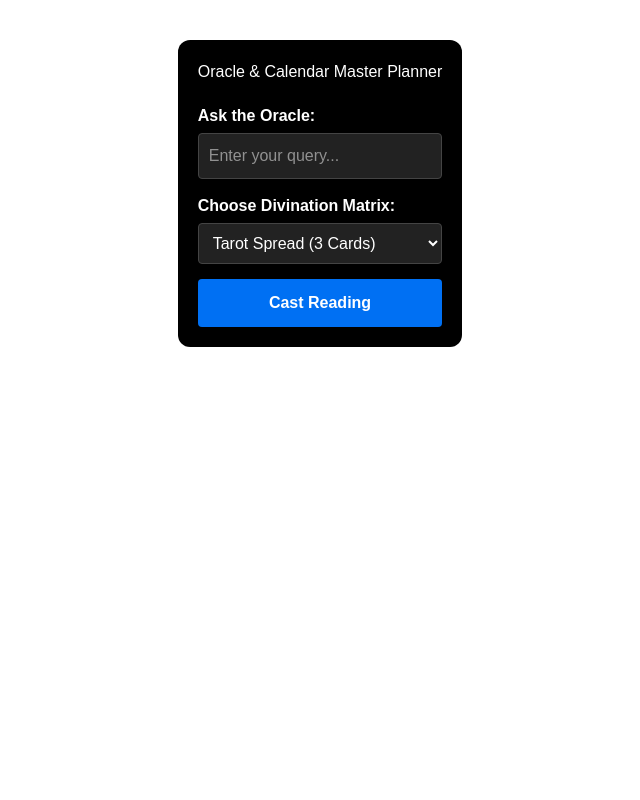
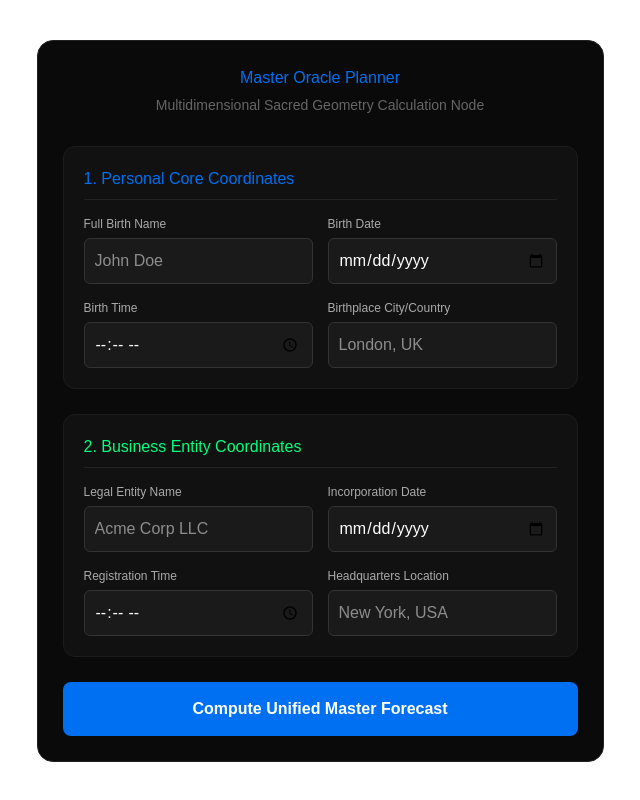
Before and after one commit to karnero131313/oracle-master-planner, a Next.js app in the folder oracle-master-planner-frontend/: page / in a window 1280 px wide. Shown: the whole page, without its empty margins (320-960 px from the left). Built offline with nearby package versions, Linux system fonts and the light colour scheme.

Commit message:
Update page.tsx

```diff
--- a/oracle-master-planner-frontend/src/app/page.tsx
+++ b/oracle-master-planner-frontend/src/app/page.tsx
@@ -3,15 +3,23 @@
 import { useState } from 'react';
 
 export default function Home() {
-  const [query, setQuery] = useState('');
-  const [system, setSystem] = useState('tarot');
+  // Personal State Variables
+  const [name, setName] = useState('');
+  const [birthDate, setBirthDate] = useState('');
+  const [birthTime, setBirthTime] = useState('');
+  const [birthPlace, setBirthPlace] = useState('');
+
+  // Business State Variables
+  const [entityName, setEntityName] = useState('');
+  const [incorporationDate, setIncorporationDate] = useState('');
+  const [registrationTime, setRegistrationTime] = useState('');
+  const [headquartersLocation, setHeadquartersLocation] = useState('');
+
   const [loading, setLoading] = useState(false);
   const [result, setResult] = useState<any>(null);
 
-  const handleSubmit = async (e: React.FormEvent) => {
+  const handleCalculate = async (e: React.FormEvent) => {
     e.preventDefault();
-    if (!query) return alert('Please enter your question!');
-
     setLoading(true);
     setResult(null);
 
@@ -19,97 +27,112 @@ export default function Home() {
       const res = await fetch('/api/oracle', {
         method: 'POST',
         headers: { 'Content-Type': 'application/json' },
-        body: JSON.stringify({ query, system }),
+        body: JSON.stringify({
+          personal: { name, birthDate, birthTime, birthPlace },
+          corporate: { entityName, incorporationDate, registrationTime, headquartersLocation }
+        }),
       });
 
-      if (!res.ok) throw new Error(`Server returned error: ${res.status}`);
       const data = await res.json();
       setResult(data);
     } catch (err) {
       console.error(err);
-      alert('Failed to connect to the Oracle engine.');
+      alert('Computation error encountered on the universal network grid.');
     } finally {
       setLoading(false);
     }
   };
 
   return (
-    <main style={{ maxWidth: '600px', margin: '40px auto', padding: '20px', fontFamily: 'sans-serif', color: '#fff', background: '#000', borderRadius: '12px' }}>
-      <h1 style={{ textAlign: 'center', marginBottom: '20px' }}>Oracle & Calendar Master Planner</h1>
+    <main style={{ maxWidth: '800px', margin: '40px auto', padding: '25px', fontFamily: 'sans-serif', color: '#fff', background: '#0a0a0a', borderRadius: '16px', border: '1px solid #222' }}>
+      <h1 style={{ textAlign: 'center', marginBottom: '5px', color: '#0070f3' }}>Master Oracle Planner</h1>
+      <p style={{ textAlign: 'center', color: '#666', marginBottom: '30px', fontSize: '14px' }}>Multidimensional Sacred Geometry Calculation Node</p>
 
-      <form onSubmit={handleSubmit} style={{ display: 'flex', flexDirection: 'column', gap: '15px' }}>
-        <div>
-          <label style={{ display: 'block', fontWeight: 'bold', marginBottom: '5px' }}>Ask the Oracle:</label>
-          <input
-            type="text"
-            value={query}
-            onChange={(e) => setQuery(e.target.value)}
-            placeholder="Enter your query..."
-            style={{ width: '100%', padding: '10px', borderRadius: '4px', border: '1px solid #444', backgroundColor: '#222', color: '#fff' }}
-          />
+      <form onSubmit={handleCalculate} style={{ display: 'flex', flexDirection: 'column', gap: '25px' }}>
+
+        {/* PERSONAL METADATA BLOCK */}
+        <div style={{ background: '#111', padding: '20px', borderRadius: '12px', border: '1px solid #1c1c1c' }}>
+          <h3 style={{ marginTop: '0', color: '#0070f3', borderBottom: '1px solid #222', paddingBottom: '8px' }}>1. Personal Core Coordinates</h3>
+          <div style={{ display: 'grid', gridTemplateColumns: '1fr 1fr', gap: '15px', marginTop: '15px' }}>
+            <div>
+              <label style={{ display: 'block', fontSize: '12px', color: '#aaa', marginBottom: '5px' }}>Full Birth Name</label>
+              <input type="text" value={name} onChange={(e) => setName(e.target.value)} placeholder="John Doe" style={{ width: '100%', padding: '10px', borderRadius: '6px', border: '1px solid #333', backgroundColor: '#1a1a1a', color: '#fff' }} />
+            </div>
+            <div>
+              <label style={{ display: 'block', fontSize: '12px', color: '#aaa', marginBottom: '5px' }}>Birth Date</label>
+              <input type="date" value={birthDate} onChange={(e) => setBirthDate(e.target.value)} style={{ width: '100%', padding: '10px', borderRadius: '6px', border: '1px solid #333', backgroundColor: '#1a1a1a', color: '#fff' }} />
+            </div>
+            <div>
+              <label style={{ display: 'block', fontSize: '12px', color: '#aaa', marginBottom: '5px' }}>Birth Time</label>
+              <input type="time" value={birthTime} onChange={(e) => setBirthTime(e.target.value)} style={{ width: '100%', padding: '10px', borderRadius: '6px', border: '1px solid #333', backgroundColor: '#1a1a1a', color: '#fff' }} />
+            </div>
+            <div>
+              <label style={{ display: 'block', fontSize: '12px', color: '#aaa', marginBottom: '5px' }}>Birthplace City/Country</label>
+              <input type="text" value={birthPlace} onChange={(e) => setBirthPlace(e.target.value)} placeholder="London, UK" style={{ width: '100%', padding: '10px', borderRadius: '6px', border: '1px solid #333', backgroundColor: '#1a1a1a', color: '#fff' }} />
+            </div>
+          </div>
         </div>
 
-        <div>
-          <label style={{ display: 'block', fontWeight: 'bold', marginBottom: '5px' }}>Choose Divination Matrix:</label>
-          <select
-            value={system}
-            onChange={(e) => setSystem(e.target.value)}
-            style={{ width: '100%', padding: '10px', borderRadius: '4px', border: '1px solid #444', backgroundColor: '#222', color: '#fff' }}
-          >
-            <option value="tarot">Tarot Spread (3 Cards)</option>
-            <option value="iching">I Ching (6-Line Hexagram)</option>
-            <option value="runes">Runes Norns Timeline</option>
-          </select>
+        {/* CORPORATE METADATA BLOCK */}
+        <div style={{ background: '#111', padding: '20px', borderRadius: '12px', border: '1px solid #1c1c1c' }}>
+          <h3 style={{ marginTop: '0', color: '#00ff7f', borderBottom: '1px solid #222', paddingBottom: '8px' }}>2. Business Entity Coordinates</h3>
+          <div style={{ display: 'grid', gridTemplateColumns: '1fr 1fr', gap: '15px', marginTop: '15px' }}>
+            <div>
+              <label style={{ display: 'block', fontSize: '12px', color: '#aaa', marginBottom: '5px' }}>Legal Entity Name</label>
+              <input type="text" value={entityName} onChange={(e) => setEntityName(e.target.value)} placeholder="Acme Corp LLC" style={{ width: '100%', padding: '10px', borderRadius: '6px', border: '1px solid #333', backgroundColor: '#1a1a1a', color: '#fff' }} />
+            </div>
+            <div>
+              <label style={{ display: 'block', fontSize: '12px', color: '#aaa', marginBottom: '5px' }}>Incorporation Date</label>
+              <input type="date" value={incorporationDate} onChange={(e) => setIncorporationDate(e.target.value)} style={{ width: '100%', padding: '10px', borderRadius: '6px', border: '1px solid #333', backgroundColor: '#1a1a1a', color: '#fff' }} />
+            </div>
+            <div>
+              <label style={{ display: 'block', fontSize: '12px', color: '#aaa', marginBottom: '5px' }}>Registration Time</label>
+              <input type="time" value={registrationTime} onChange={(e) => setRegistrationTime(e.target.value)} style={{ width: '100%', padding: '10px', borderRadius: '6px', border: '1px solid #333', backgroundColor: '#1a1a1a', color: '#fff' }} />
+            </div>
+            <div>
+              <label style={{ display: 'block', fontSize: '12px', color: '#aaa', marginBottom: '5px' }}>Headquarters Location</label>
+              <input type="text" value={headquartersLocation} onChange={(e) => setHeadquartersLocation(e.target.value)} placeholder="New York, USA" style={{ width: '100%', padding: '10px', borderRadius: '6px', border: '1px solid #333', backgroundColor: '#1a1a1a', color: '#fff' }} />
+            </div>
+          </div>
         </div>
 
-        <button
-          type="submit"
-          disabled={loading}
-          style={{ padding: '12px', background: '#0070f3', color: '#fff', border: 'none', borderRadius: '4px', cursor: 'pointer', fontWeight: 'bold' }}
-        >
-          {loading ? 'Consulting the Cosmic Grid...' : 'Cast Reading'}
+        <button type="submit" disabled={loading} style={{ padding: '15px', background: '#0070f3', color: '#fff', border: 'none', borderRadius: '8px', cursor: 'pointer', fontWeight: 'bold', fontSize: '16px', transition: 'background 0.2s' }}>
+          {loading ? 'Executing Harmonic Wave Convergences...' : 'Compute Unified Master Forecast'}
         </button>
       </form>
 
-      {result && (
-        <div style={{ marginTop: '30px', padding: '20px', background: '#111', color: '#fff', borderRadius: '8px', border: '1px solid #333' }}>
-          <h2 style={{ borderBottom: '1px solid #333', paddingBottom: '10px', marginTop: '0' }}>Oracle Response Matrix</h2>
+      {/* MATRIX RESULTS DISPLAY LAYER */}
+      {result && result.matrix && (
+        <div style={{ marginTop: '35px', padding: '25px', background: '#0d0d0d', borderRadius: '12px', border: '1px solid #0070f3' }}>
+          <h2 style={{ margin: '0 0 5px 0', color: '#0070f3' }}>Calculated Seven-Matrix Spectrum</h2>
+          <p style={{ color: '#555', margin: '0 0 20px 0', fontSize: '12px', fontFamily: 'monospace' }}>Harmonic Vector Seed: {result.seedUsed}</p>
 
-          {/* TAROT DISPLAY MATRIX */}
-          {system === 'tarot' && result.cards && (
-            <div style={{ display: 'flex', flexDirection: 'column', gap: '15px', marginTop: '15px' }}>
-              {result.cards.map((card: any, idx: number) => (
-                <div key={idx} style={{ padding: '12px', borderLeft: '4px solid #0070f3', background: '#1c1c1c', borderRadius: '0 4px 4px 0' }}>
-                  <h3 style={{ margin: '0 0 5px 0' }}>{card.name} <span style={{ fontSize: '14px', color: '#aaa' }}>({card.orientation})</span></h3>
-                  <p style={{ margin: '0', color: '#ccc' }}>{card.description}</p>
-                </div>
-              ))}
+          <div style={{ display: 'flex', flexDirection: 'column', gap: '20px' }}>
+            <div style={{ display: 'grid', gridTemplateColumns: '1fr 1fr', gap: '15px' }}>
+              <div style={{ padding: '15px', background: '#111', borderRadius: '8px', borderLeft: '4px solid #0070f3' }}>
+                <h4 style={{ margin: '0 0 5px 0', color: '#0070f3' }}>Western Astrology Longitudes</h4>
+                {Object.entries(result.matrix.astrology.western).map(([p, val]: any) => <p key={p} style={{ margin: '4px 0', fontSize: '13px', color: '#ccc' }}>{val}</p>)}
+              </div>
+              <div style={{ padding: '15px', background: '#111', borderRadius: '8px', borderLeft: '4px solid #ff4500' }}>
+                <h4 style={{ margin: '0 0 5px 0', color: '#ff4500' }}>Vedic Sidereal Alignment</h4>
+                {Object.entries(result.matrix.astrology.vedic).map(([p, val]: any) => <p key={p} style={{ margin: '4px 0', fontSize: '13px', color: '#ccc' }}>{val}</p>)}
+              </div>
             </div>
-          )}
 
-          {/* I-CHING DISPLAY MATRIX */}
-          {system === 'iching' && (
-            <div style={{ marginTop: '15px' }}>
-              <h3>{result.hexagram}</h3>
-              <p style={{ fontFamily: 'monospace', color: '#0070f3', background: '#1c1c1c', padding: '6px', borderRadius: '4px' }}>Pattern Code: {result.binary}</p>
-              <p style={{ fontStyle: 'italic', marginTop: '10px', color: '#ccc' }}>Advisory: {result.advisory}</p>
+            <div style={{ display: 'grid', gridTemplateColumns: '1fr 1fr', gap: '15px' }}>
+              <div style={{ padding: '15px', background: '#111', borderRadius: '8px', borderLeft: '4px solid #00ff7f' }}>
+                <h4 style={{ margin: '0 0 5px 0', color: '#00ff7f' }}>Numerology & Kabbalah Root</h4>
+                <p style={{ margin: '5px 0 0 0', fontSize: '14px' }}><b>Digital Root Number:</b> {result.matrix.numerology.digitalRoot}</p>
+                <p style={{ margin: '5px 0 0 0', fontSize: '14px' }}><b>Gematria Tree Path:</b> {result.matrix.kabbalah.activePath}</p>
+              </div>
+              <div style={{ padding: '15px', background: '#111', borderRadius: '8px', borderLeft: '4px solid #bf55ec' }}>
+                <h4 style={{ margin: '0 0 5px 0', color: '#bf55ec' }}>Sortilege Matrix Maps</h4>
+                <p style={{ margin: '4px 0', fontSize: '12px', color: '#ccc' }}><b>Tarot Layout:</b> {result.matrix.sortilege.tarot}</p>
+                <p style={{ margin: '4px 0', fontSize: '12px', color: '#ccc' }}><b>I Ching Hex:</b> {result.matrix.sortilege.iching}</p>
+                <p style={{ margin: '4px 0', fontSize: '12px', color: '#ccc' }}><b>Rune Cast:</b> {result.matrix.sortilege.runes}</p>
+              </div>
             </div>
-          )}
-
-          {/* RUNES DISPLAY MATRIX */}
-          {system === 'runes' && result.norns && (
-            <div style={{ display: 'flex', flexDirection: 'column', gap: '15px', marginTop: '15px' }}>
-              {['urd', 'verdandi', 'skuld'].map((timeNode) => {
-                const node = result.norns[timeNode];
-                return (
-                  <div key={timeNode} style={{ padding: '12px', borderLeft: '4px solid #00ff7f', background: '#1c1c1c', borderRadius: '0 4px 4px 0' }}>
-                    <h3 style={{ margin: '0 0 5px 0' }}>{node.name}</h3>
-                    <p style={{ margin: '0', color: '#ccc' }}>Interpretation: {node.interpretation}</p>
-                  </div>
-                );
-              })}
-            </div>
-          )}
+          </div>
         </div>
       )}
     </main>
```
